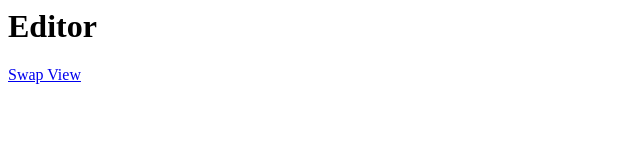
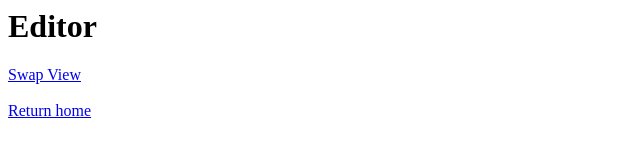
Before and after one commit to avoltz/mkMIDI, a website: page demos/editor.html in a window 1280 px wide. Shown: the whole page, without its empty margins (0-640 px from the left). Drawn offline with Linux system fonts and the light colour scheme; files that its build step writes are made by us from their sources.

Commit message:
add return home links to demos

```diff
--- a/demos/editor.html
+++ b/demos/editor.html
@@ -8,6 +8,8 @@
 <h1>Editor</h1>
 <a href="javascript:void(0);" class="editor-swap-view">Swap View</a>
 <div id="editor"></div>
+<br/>
+<a href="/">Return home</a>
 <script type="text/javascript">
 (function(){
   let editor = new mkmidi.Editor("editor");
```
Also changed, not shown: demos/instrument.html (+2 -0 lines).
